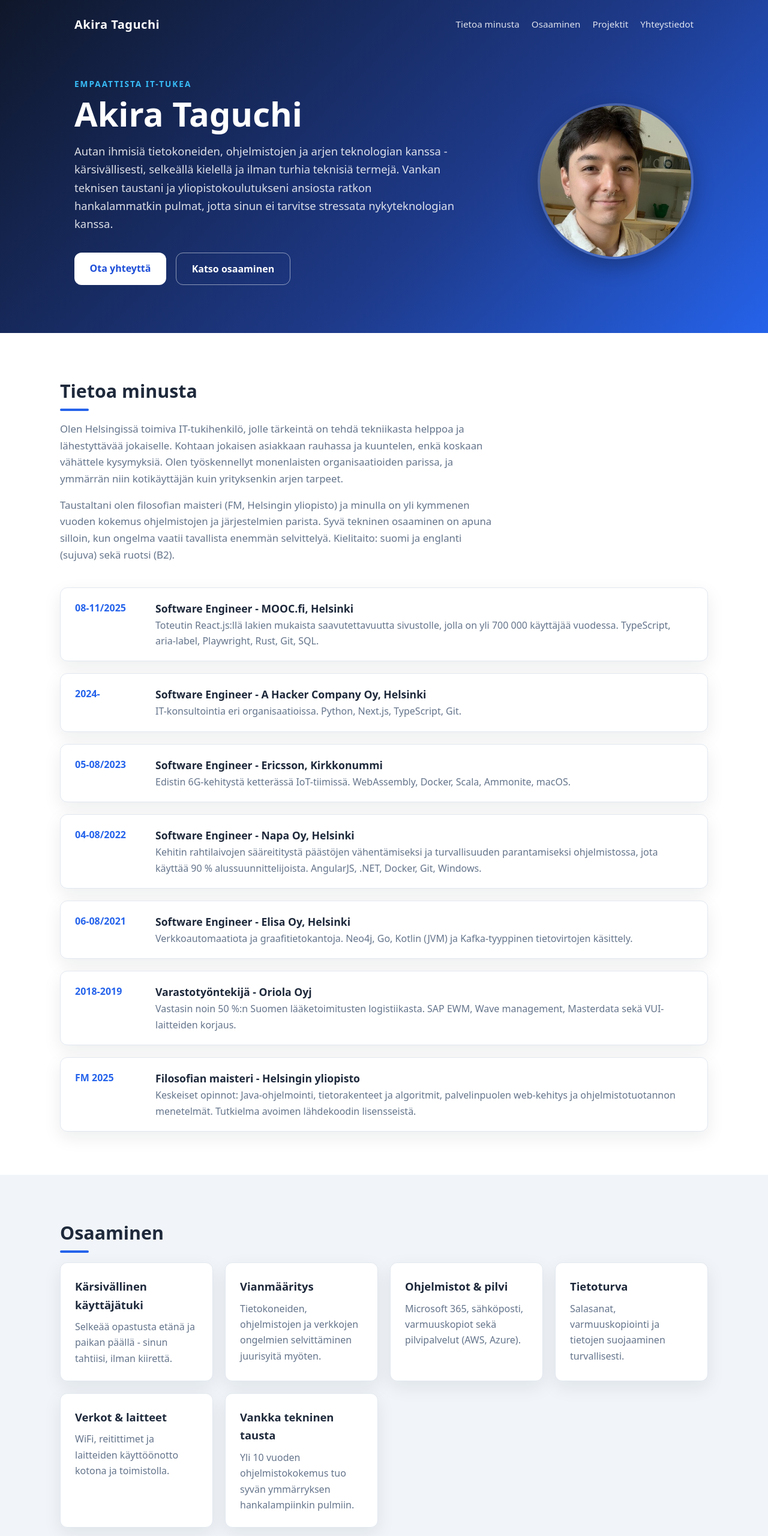
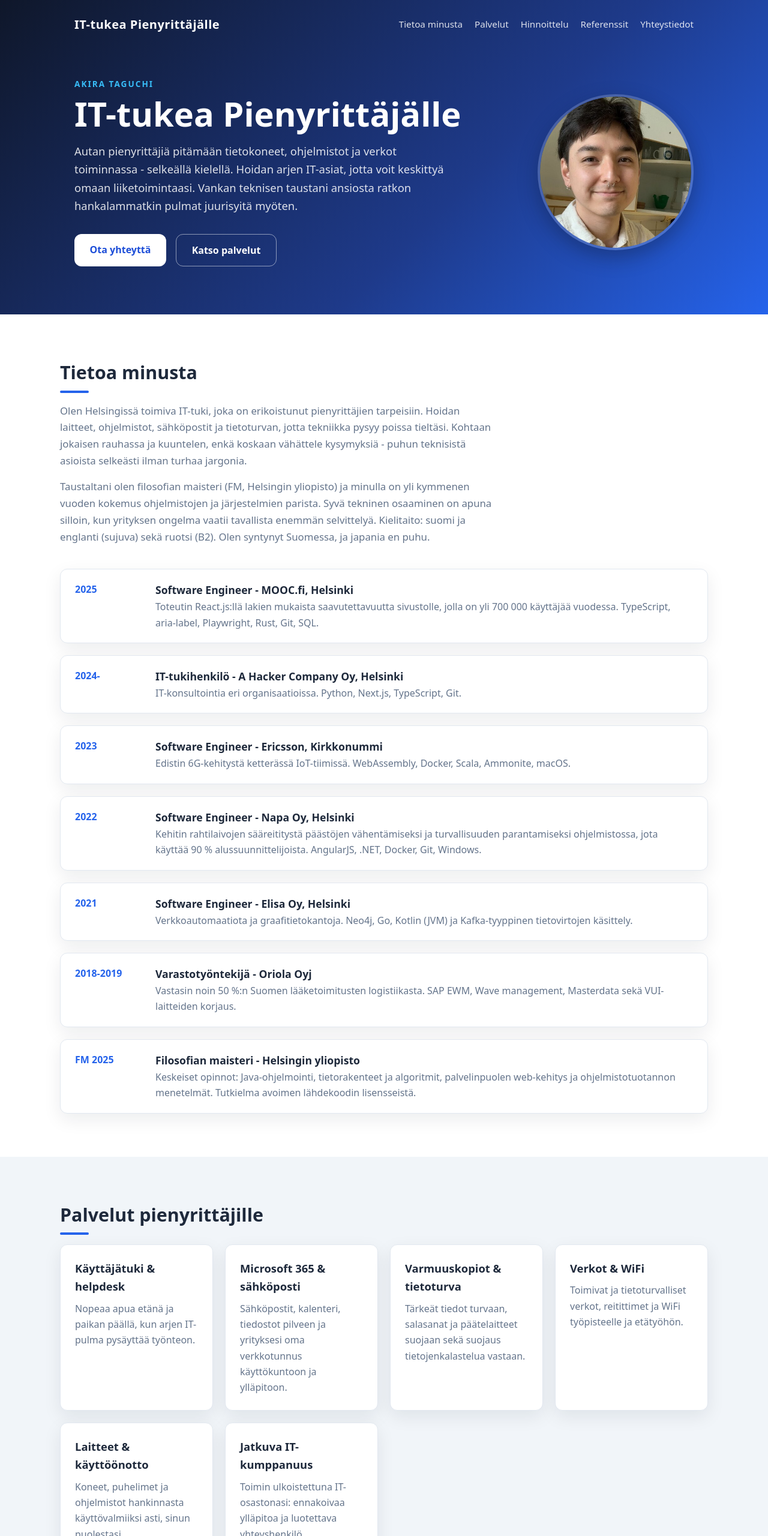
Before and after one commit to lambdakilo/it-support-homepage, a plain HTML site: page index.html in a window 1280 px wide. Shown: the top 2560 px of the page at 60% size. Drawn offline with Linux system fonts and the light colour scheme.

Commit message:
Orient towards small entrepreneurs

```diff
--- a/index.html
+++ b/index.html
@@ -3,33 +3,35 @@
 <head>
   <meta charset="UTF-8">
   <meta name="viewport" content="width=device-width, initial-scale=1.0">
-  <title>Akira Taguchi - Empaattista IT-tukea</title>
-  <meta name="description" content="Akira Taguchi - empaattista ja selkeää IT-tukea Helsingissä. Kärsivällistä apua arjen IT-ongelmiin ilman vaikeita teknisiä termejä.">
+  <title>IT-tukea Pienyrittäjälle</title>
+  <meta name="description" content="Akira Taguchi - selkeää ja luotettavaa IT-tukea pienyrittäjille Helsingissä. Toimin kuin ulkoistettu IT-osasto: laitteet, ohjelmistot, sähköposti ja tietoturva kuntoon ilman teknistä jargonia.">
   <link rel="stylesheet" href="style.css">
 </head>
 <body>
   <header class="hero">
     <nav class="nav">
-      <span class="nav__brand">Akira Taguchi</span>
+      <span class="nav__brand">IT-tukea Pienyrittäjälle</span>
       <ul class="nav__links">
         <li><a href="#tietoa">Tietoa minusta</a></li>
-        <li><a href="#osaaminen">Osaaminen</a></li>
-        <li><a href="#projektit">Projektit</a></li>
+        <li><a href="#osaaminen">Palvelut</a></li>
+        <li><a href="#hinnoittelu">Hinnoittelu</a></li>
+        <li><a href="#projektit">Referenssit</a></li>
         <li><a href="#yhteys">Yhteystiedot</a></li>
       </ul>
     </nav>
     <div class="hero__content">
       <div class="hero__text">
-        <p class="hero__eyebrow">Empaattista IT-tukea</p>
-        <h1 class="hero__title">Akira Taguchi</h1>
+        <p class="hero__eyebrow">Akira Taguchi</p>
+        <h1 class="hero__title">IT-tukea Pienyrittäjälle</h1>
         <p class="hero__lead">
-          Autan ihmisiä tietokoneiden, ohjelmistojen ja arjen teknologian kanssa -
-          kärsivällisesti, selkeällä kielellä ja ilman turhia teknisiä termejä.
-          Vankan teknisen taustani ja yliopistokoulutukseni ansiosta ratkon hankalammatkin pulmat, jotta sinun ei tarvitse stressata nykyteknologian kanssa.
+          Autan pienyrittäjiä pitämään tietokoneet, ohjelmistot ja verkot toiminnassa -
+          selkeällä kielellä. Hoidan arjen IT-asiat,
+          jotta voit keskittyä omaan liiketoimintaasi.
+          Vankan teknisen taustani ansiosta ratkon hankalammatkin pulmat juurisyitä myöten.
         </p>
         <div class="hero__actions">
           <a class="btn btn--primary" href="#yhteys">Ota yhteyttä</a>
-          <a class="btn btn--ghost" href="#osaaminen">Katso osaaminen</a>
+          <a class="btn btn--ghost" href="#osaaminen">Katso palvelut</a>
         </div>
       </div>
       <img class="hero__photo" src="akira-portrait.jpg" alt="Akira Taguchi, IT-tukihenkilö" width="260" height="260">
@@ -41,21 +43,22 @@
       <div class="section__inner">
         <h2 class="section__title">Tietoa minusta</h2>
         <p class="section__text">
-          Olen Helsingissä toimiva IT-tukihenkilö, jolle tärkeintä on tehdä
-          tekniikasta helppoa ja lähestyttävää jokaiselle. Kohtaan jokaisen
-          asiakkaan rauhassa ja kuuntelen, enkä koskaan vähättele kysymyksiä.
-          Olen työskennellyt monenlaisten organisaatioiden parissa, ja ymmärrän niin kotikäyttäjän kuin yrityksenkin arjen tarpeet.
+          Olen Helsingissä toimiva IT-tuki, joka on erikoistunut pienyrittäjien
+          tarpeisiin. Hoidan laitteet, ohjelmistot,
+          sähköpostit ja tietoturvan, jotta tekniikka pysyy poissa tieltäsi.
+          Kohtaan jokaisen rauhassa ja kuuntelen, enkä koskaan vähättele kysymyksiä -
+          puhun teknisistä asioista selkeästi ilman turhaa jargonia.
         </p>
         <p class="section__text">
           Taustaltani olen filosofian maisteri (FM, Helsingin yliopisto) ja minulla
           on yli kymmenen vuoden kokemus ohjelmistojen ja järjestelmien parista.
-          Syvä tekninen osaaminen on apuna silloin, kun ongelma vaatii tavallista
-          enemmän selvittelyä. Kielitaito: suomi ja englanti (sujuva) sekä ruotsi (B2).
+          Syvä tekninen osaaminen on apuna silloin, kun yrityksen ongelma vaatii
+          tavallista enemmän selvittelyä. Kielitaito: suomi ja englanti (sujuva) sekä ruotsi (B2). Olen syntynyt Suomessa, ja japania en puhu.
         </p>
 
         <div class="timeline">
-          <div class="timeline__item">
-            <span class="timeline__year">08-11/2025</span>
+           <div class="timeline__item">
+            <span class="timeline__year">2025</span>
             <div>
               <h3 class="timeline__role">Software Engineer - MOOC.fi, Helsinki</h3>
               <p class="timeline__desc">Toteutin React.js:llä lakien mukaista saavutettavuutta sivustolle, jolla on yli 700 000 käyttäjää vuodessa. TypeScript, aria-label, Playwright, Rust, Git, SQL.</p>
@@ -64,26 +67,26 @@
           <div class="timeline__item">
             <span class="timeline__year">2024-</span>
             <div>
-              <h3 class="timeline__role">Software Engineer - A Hacker Company Oy, Helsinki</h3>
+              <h3 class="timeline__role">IT-tukihenkilö - A Hacker Company Oy, Helsinki</h3>
               <p class="timeline__desc">IT-konsultointia eri organisaatioissa. Python, Next.js, TypeScript, Git.</p>
             </div>
           </div>
           <div class="timeline__item">
-            <span class="timeline__year">05-08/2023</span>
+            <span class="timeline__year">2023</span>
             <div>
               <h3 class="timeline__role">Software Engineer - Ericsson, Kirkkonummi</h3>
               <p class="timeline__desc">Edistin 6G-kehitystä ketterässä IoT-tiimissä. WebAssembly, Docker, Scala, Ammonite, macOS.</p>
             </div>
           </div>
           <div class="timeline__item">
-            <span class="timeline__year">04-08/2022</span>
+            <span class="timeline__year">2022</span>
             <div>
               <h3 class="timeline__role">Software Engineer - Napa Oy, Helsinki</h3>
               <p class="timeline__desc">Kehitin rahtilaivojen sääreititystä päästöjen vähentämiseksi ja turvallisuuden parantamiseksi ohjelmistossa, jota käyttää 90 % alussuunnittelijoista. AngularJS, .NET, Docker, Git, Windows.</p>
             </div>
           </div>
           <div class="timeline__item">
-            <span class="timeline__year">06-08/2021</span>
+            <span class="timeline__year">2021</span>
             <div>
               <h3 class="timeline__role">Software Engineer - Elisa Oy, Helsinki</h3>
               <p class="timeline__desc">Verkkoautomaatiota ja graafitietokantoja. Neo4j, Go, Kotlin (JVM) ja Kafka-tyyppinen tietovirtojen käsittely.</p>
@@ -109,55 +112,64 @@
 
     <section id="osaaminen" class="section section--alt">
       <div class="section__inner">
-        <h2 class="section__title">Osaaminen</h2>
+        <h2 class="section__title">Palvelut pienyrittäjille</h2>
         <div class="cards">
           <div class="card">
-            <h3 class="card__title">Kärsivällinen käyttäjätuki</h3>
-            <p class="card__text">Selkeää opastusta etänä ja paikan päällä - sinun tahtiisi, ilman kiirettä.</p>
+            <h3 class="card__title">Käyttäjätuki &amp; helpdesk</h3>
+            <p class="card__text">Nopeaa apua etänä ja paikan päällä, kun arjen IT-pulma pysäyttää työnteon.</p>
           </div>
           <div class="card">
-            <h3 class="card__title">Vianmääritys</h3>
-            <p class="card__text">Tietokoneiden, ohjelmistojen ja verkkojen ongelmien selvittäminen juurisyitä myöten.</p>
+            <h3 class="card__title">Microsoft 365 &amp; sähköposti</h3>
+            <p class="card__text">Sähköpostit, kalenteri, tiedostot pilveen ja yrityksesi oma verkkotunnus käyttökuntoon ja ylläpitoon.</p>
           </div>
           <div class="card">
-            <h3 class="card__title">Ohjelmistot &amp; pilvi</h3>
-            <p class="card__text">Microsoft 365, sähköposti, varmuuskopiot sekä pilvipalvelut (AWS, Azure).</p>
+            <h3 class="card__title">Varmuuskopiot &amp; tietoturva</h3>
+            <p class="card__text">Tärkeät tiedot turvaan, salasanat ja päätelaitteet suojaan sekä suojaus tietojenkalastelua vastaan.</p>
           </div>
           <div class="card">
-            <h3 class="card__title">Tietoturva</h3>
-            <p class="card__text">Salasanat, varmuuskopiointi ja tietojen suojaaminen turvallisesti.</p>
+            <h3 class="card__title">Verkot &amp; WiFi</h3>
+            <p class="card__text">Toimivat ja tietoturvalliset verkot, reitittimet ja WiFi työpisteelle ja etätyöhön.</p>
           </div>
           <div class="card">
-            <h3 class="card__title">Verkot &amp; laitteet</h3>
-            <p class="card__text">WiFi, reitittimet ja laitteiden käyttöönotto kotona ja toimistolla.</p>
+            <h3 class="card__title">Laitteet &amp; käyttöönotto</h3>
+            <p class="card__text">Koneet, puhelimet ja ohjelmistot hankinnasta käyttövalmiiksi asti, sinun puolestasi.</p>
           </div>
           <div class="card">
-            <h3 class="card__title">Vankka tekninen tausta</h3>
-            <p class="card__text">Yli 10 vuoden ohjelmistokokemus tuo syvän ymmärryksen hankalampiinkin pulmiin.</p>
+            <h3 class="card__title">Jatkuva IT-kumppanuus</h3>
+            <p class="card__text">Toimin ulkoistettuna IT-osastonasi: ennakoivaa ylläpitoa ja luotettava yhteyshenkilö pulmatilanteisiin.</p>
           </div>
         </div>
       </div>
     </section>
 
-    <section id="projektit" class="section">
+    <section id="hinnoittelu" class="section">
       <div class="section__inner">
-        <h2 class="section__title">Projektit</h2>
-        <p class="section__text">Valikoima omia ja akateemisia projekteja. Lisää löytyy GitHubista.</p>
-        <ul class="services">
-          <li class="services__item">🔗 <a href="https://github.com/lambdakilo/linkedinpirkka/">Pirkka-LinkedIn</a> - LinkedIn-tyyppinen sosiaalinen verkosto, Java &amp; Spring Boot, CI/CD-deployment Herokuun.</li>
-          <li class="services__item">📅 <a href="https://github.com/lambdakilo/csgo/">Course Scheduler</a> - kurssien esitietovaatimusten aikatauluttaja, Python, Flask &amp; SQLAlchemy.</li>
-          <li class="services__item">☁️ <a href="https://github.com/lambdakilo/aws-todoapp/">AWS todoapp</a> - React, Node ja DynamoDB, deployment AWS:ään.</li>
-          <li class="services__item">⚛️ <a href="https://ieeexplore.ieee.org/document/9735298">QuantMark</a> - benchmarking-API VQE-kvanttialgoritmeille, Python, Django &amp; Docker.</li>
-          <li class="services__item">⌚ <a href="https://github.com/lambdakilo/leaf-garmin/">Garmin-kellotaulu</a> - MonkeyC ja matalan tason laitteisto-osaaminen.</li>
-          <li class="services__item">🎵 <a href="https://github.com/streamageddon/">Streamageddon</a> - koneoppiminen ja human-in-the-loop Spotify-datalla, Python.</li>
-        </ul>
+        <h2 class="section__title">Hinnoittelu</h2>
+        <p class="section__text">Selkeät hinnat ilman yllätyksiä. Hinnat sisältävät arvonlisäveron.</p>
+        <div class="cards">
+          <div class="card">
+            <h3 class="card__title">Pikatuki</h3>
+            <p class="card__price">32 € <span>/ homma</span></p>
+            <p class="card__text">Alle 15 minuutin yksittäiset hommat - nopea apu pieneen pulmaan.</p>
+          </div>
+          <div class="card">
+            <h3 class="card__title">Konsultointi &amp; opastus</h3>
+            <p class="card__price">64 € <span>/ kerta</span></p>
+            <p class="card__text">Opastan henkilökohtaisesti, esimerkiksi miten käytät tietokonetta ja ohjelmistoja mahdollisimman tehokkaasti.</p>
+          </div>
+          <div class="card">
+            <h3 class="card__title">Itsenäinen työ</h3>
+            <p class="card__price">120 € <span>/ tunti</span></p>
+            <p class="card__text">Asennan ja hoidan työt itsenäisesti laitteellasi - sinun ei tarvitse olla vieressä.</p>
+          </div>
+        </div>
       </div>
     </section>
 
-    <section id="yhteys" class="section section--alt">
+    <section id="yhteys" class="section">
       <div class="section__inner">
         <h2 class="section__title">Yhteystiedot</h2>
-        <p class="section__text">Ota rohkeasti yhteyttä - autan mielelläni ongelmasi kanssa.</p>
+        <p class="section__text">Tarvitseeko yrityksesi luotettavaa IT-tukea? Ota rohkeasti yhteyttä - kartoitetaan yhdessä, miten voin auttaa.</p>
         <ul class="contact">
           <li><span class="contact__label">Sähköposti:</span> <a href="mailto:deflected_affirm225@simplelogin.com">deflected_affirm225@simplelogin.com</a></li>
           <li><span class="contact__label">Puhelin:</span> <a href="tel:+358400170704">+358 400 170 704</a></li>
@@ -170,7 +182,7 @@
   </main>
 
   <footer class="footer">
-    <p>© <span id="year"></span> Akira Taguchi · Empaattista IT-tukea</p>
+    <p>© <span id="year"></span> Akira Taguchi · IT-tukea Pienyrittäjälle</p>
   </footer>
 
   <script>
```
Also changed, not shown: style.css (+14 -0 lines).
